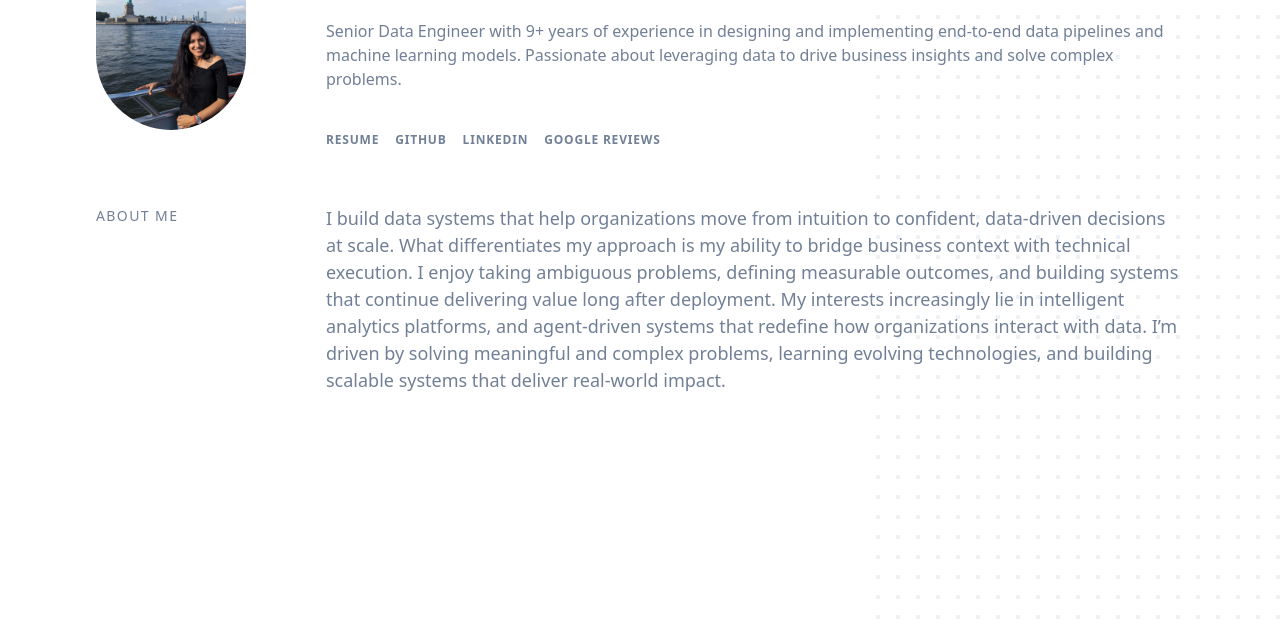
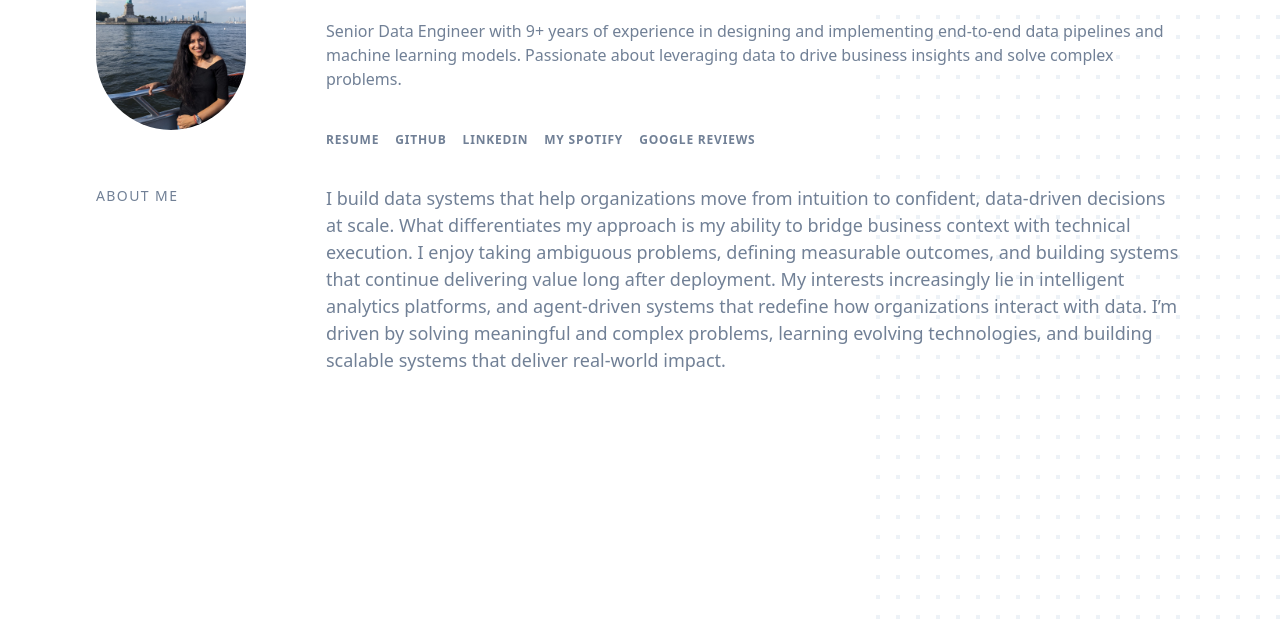
Before and after one commit to apriya3/apriya3.github.io, a Gatsby site: page / in a window 1280 px wide. Shown: the part 165-800 px from the top of the page. Built offline with nearby package versions, Linux system fonts and the light colour scheme; Gatsby itself is replaced by a stand-in of ours.

Commit message:
spotify link

```diff
--- a/src/components/header/index.jsx
+++ b/src/components/header/index.jsx
@@ -5,7 +5,7 @@ import React from 'react';
 import profileImg from '../../images/profile.jpg';
 
 const classes = {
-  wrapper: 'block mb-6 md:flex',
+  wrapper: 'block mb-3 md:flex',
   imageWrapper: 'w-full max-w-150',
   image: 'rounded-full transform transition-all duration-150 hover:scale-105',
   contentWrapper: 'flex-none pt-6 md:pt-1 md:flex-1 md:pl-20',
@@ -93,6 +93,16 @@ const Header = ({ metadata = {}, noBlog = false }) => {
           <li className={classes.item}>
             <a
               className={classes.link}
+              href="https://open.spotify.com/collection/tracks"
+              target="_blank"
+              rel="noreferrer"
+            >
+              My Spotify
+            </a>
+          </li>
+          <li className={classes.item}>
+            <a
+              className={classes.link}
               href="https://google.com/maps/contrib/101112107729949975275/reviews/@47.6176503,-122.355194,13z/data=!4m3!8m2!3m1!1e1?authuser=1&entry=ttu&g_ep=EgoyMDI2MDIyMi4wIKXMDSoASAFQAw%3D%3D"
               target="_blank"
               rel="noreferrer"
--- a/src/components/section/index.jsx
+++ b/src/components/section/index.jsx
@@ -1,7 +1,7 @@
 import React from 'react';
 
 const classes = {
-  wrapper: 'block pt-6 md:flex',
+  wrapper: 'block pt-4 md:flex',
   title: 'pb-6 md:w-full md:max-w-150 md:p-0',
   heading:
     'font-xs font-light tracking-widest text-sm text-gray-600 leading-normal uppercase',
```
